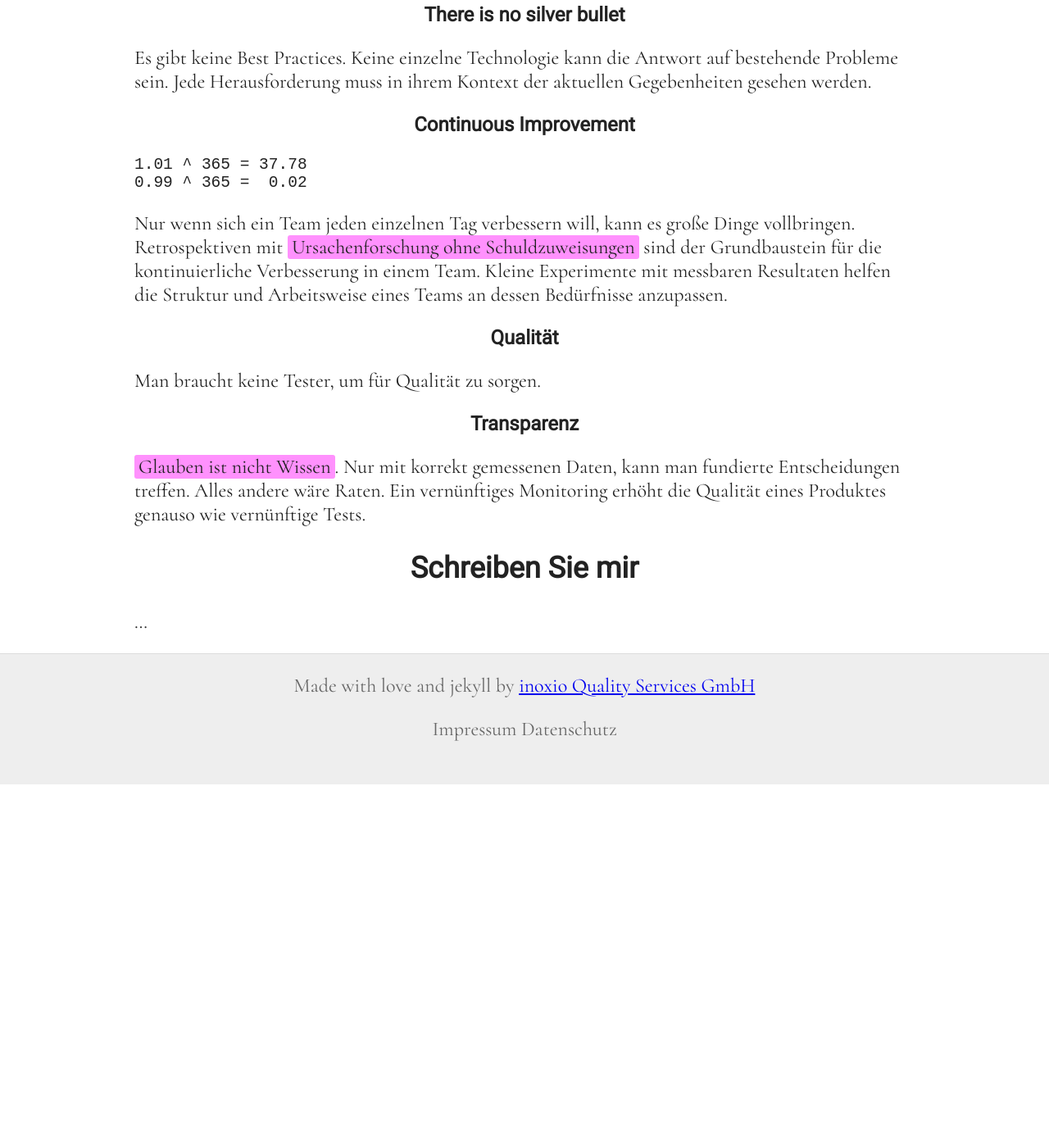
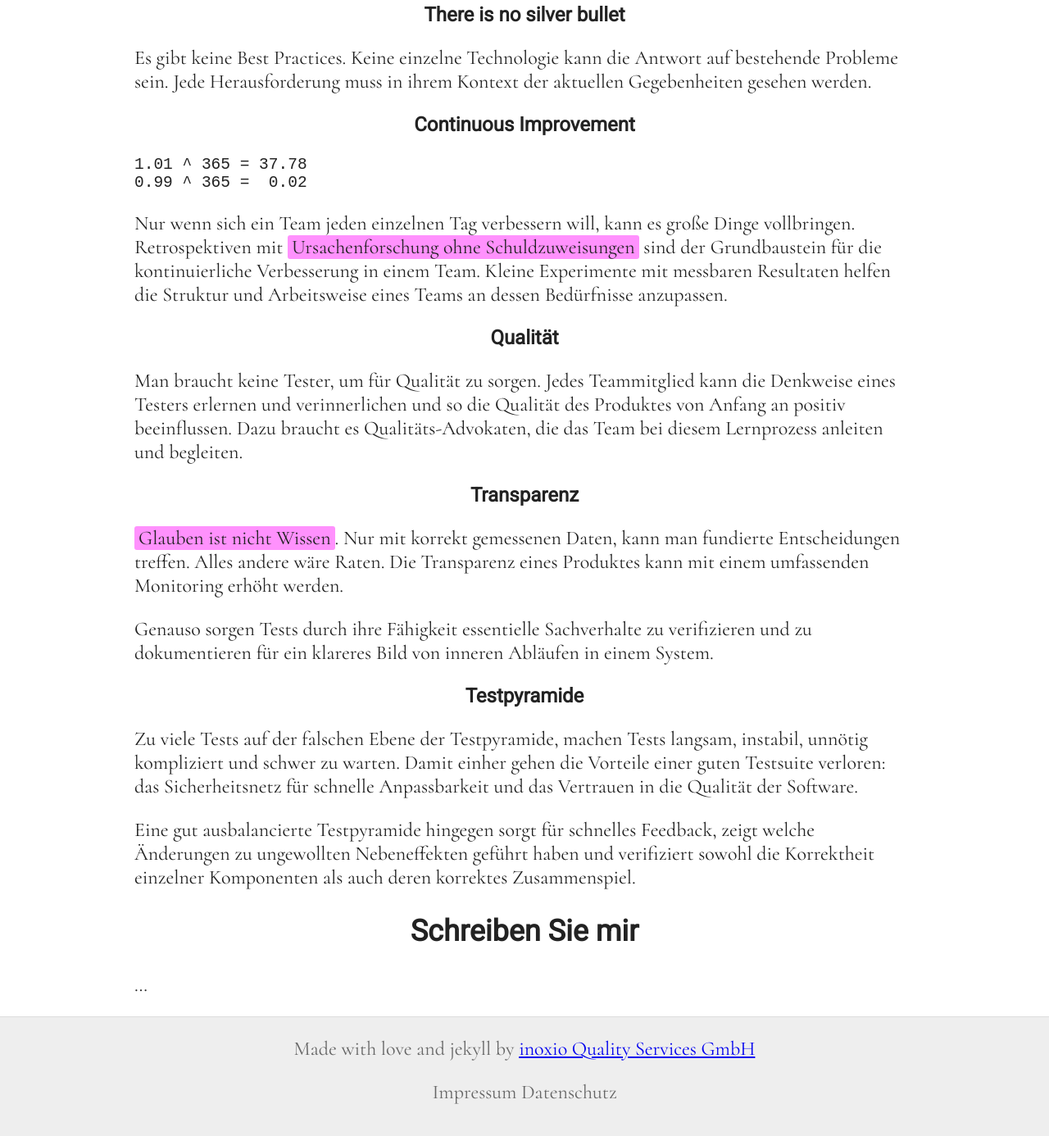
Before and after one commit to alphaone/alphaone.github.io, a Jekyll site: the page built from index.md, in a window 1280 px wide and 1400 px high, scrolled down 3060 px. Shown: the top 1386 px of the window at 82% size. Built offline with Jekyll 4.4.1, drawn with Linux system fonts in a browser that asks for light colours; before the commit the page ends 4017 px from its top, so only the background shows below that.

Commit message:
Add a bit more content

```diff
--- a/_includes/beliefs.md
+++ b/_includes/beliefs.md
@@ -26,13 +26,31 @@ eines Teams an dessen Bedürfnisse anzupassen.
 
 ### Qualität
 
-Man braucht keine Tester, um für Qualität zu sorgen.
+Man braucht keine Tester, um für Qualität zu sorgen. Jedes Teammitglied kann
+die Denkweise eines Testers erlernen und verinnerlichen und so die Qualität
+des Produktes von Anfang an positiv beeinflussen. Dazu braucht es
+Qualitäts-Advokaten, die das Team bei diesem Lernprozess anleiten und begleiten.
 
 ### Transparenz
 
 **Glauben ist nicht Wissen**. Nur mit korrekt gemessenen Daten, kann man
-fundierte Entscheidungen treffen. Alles andere wäre Raten. Ein vernünftiges
-Monitoring erhöht die Qualität eines Produktes genauso wie vernünftige Tests.
+fundierte Entscheidungen treffen. Alles andere wäre Raten. Die Transparenz
+eines Produktes kann mit einem umfassenden Monitoring erhöht werden.
+
+Genauso sorgen Tests durch ihre Fähigkeit essentielle Sachverhalte zu
+verifizieren und zu dokumentieren für ein klareres Bild von inneren
+Abläufen in einem System.
+
+### Testpyramide
+
+Zu viele Tests auf der falschen Ebene der Testpyramide, machen Tests langsam,
+instabil, unnötig kompliziert und schwer zu warten. Damit einher gehen die Vorteile
+einer guten Testsuite verloren: das Sicherheitsnetz für schnelle Anpassbarkeit
+und das Vertrauen in die Qualität der Software.
+
+Eine gut ausbalancierte Testpyramide hingegen sorgt für schnelles Feedback, zeigt
+welche Änderungen zu ungewollten Nebeneffekten geführt haben und verifiziert
+sowohl die Korrektheit einzelner Komponenten als auch deren korrektes Zusammenspiel.
 
 <!--### tools-->
 <!--### CI / Devops-->
```
